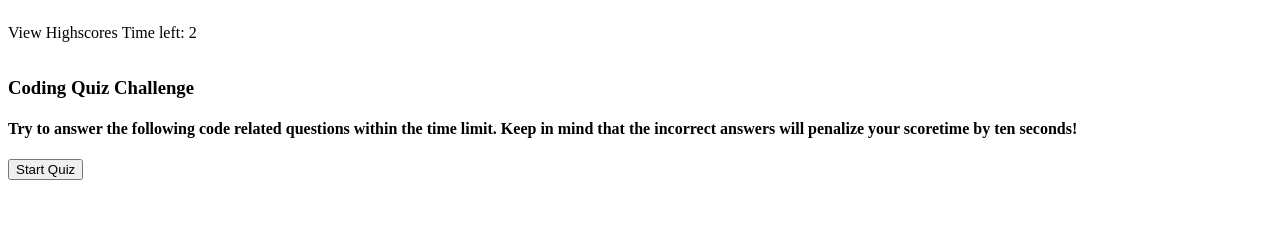
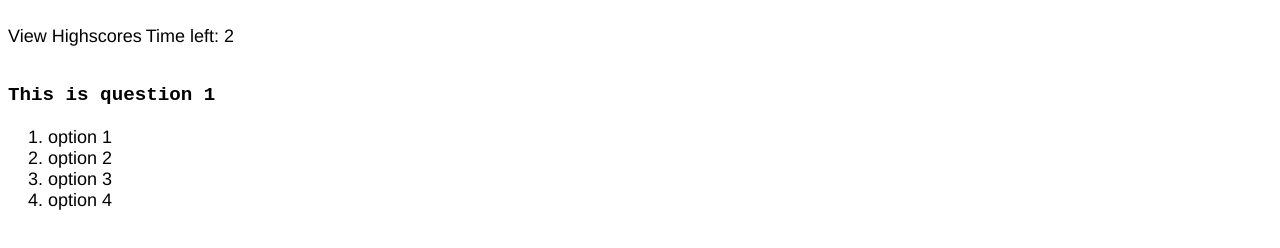
Before and after one commit to vasudevap/CoderQuizzer, a plain HTML site: page index.html in a window 1280 px wide. Both pictures are taken after a click on the button "Start Quiz". Drawn offline with Linux system fonts and the light colour scheme.

Commit message:
new - 1st quiz q populates

```diff
--- a/Assets/css/styles.css
+++ b/Assets/css/styles.css
@@ -1,3 +1,27 @@
 header div {
     display: inline-block;
 }
+
+li {
+    font-family: 'Franklin Gothic Medium', 'Arial Narrow', Arial, sans-serif;
+    font-size: large;
+    color:black
+}
+
+li:hover {
+    background-color: blueviolet;
+    color: antiquewhite;
+    border: 1px;
+}
+
+h3 {
+    font-family: 'Courier New', Courier, monospace;
+    font-size: larger;
+
+}
+
+p {
+    font-family: 'Franklin Gothic Medium', 'Arial Narrow', Arial, sans-serif;
+    font-size: large;
+    color:black
+}
--- a/Assets/js/script.js
+++ b/Assets/js/script.js
@@ -20,10 +20,9 @@ function startQuiz() {
         // Stops execution of action at set interval
         clearInterval(timerInterval);
         // Game over, call function to do scores
-        getScoring();
+        showScores();
     }
 
-    formatScreenForQuiz();
     secondsLeft--;
 
     }, 1000);
@@ -31,7 +30,7 @@ function startQuiz() {
 
 startButtonEl.addEventListener("click", function(event) {
     secondsLeft=3;
-    startQuiz();
+    formatScreenForQuiz();
 })
 
 // Function to create and append colorsplosion image
@@ -45,9 +44,49 @@ function getScoring() {
 }
 
 function formatScreenForQuiz() {
+  var startBtn = document.getElementById("startButton");
+  startBtn.remove();
+  showQuestions();
+  startQuiz();
+}
+
+function showScores() {
+  var mainMessageEl = document.getElementById("mainMessage");
+  var mainSubMessageEl = document.getElementById("mainSubMessage");
+  var optionsListEl = document.getElementById("answerOptions");
+  for(var i=0;i<4;i++) {
+    console.log("removing "+i);
+    optionsListEl.children[0].remove();
+  }
+  mainMessageEl.textContent = "Here is the score";
+  mainSubMessageEl.textContent = "You scored 100% - Congratulations!";
+}
+
+function showQuestions (){
+
+  var questionEl = document.getElementById("mainMessage");
+  var descEl = document.getElementById("mainSubMessage");
+  var optionA = document.createElement("li", "class=");
+  var optionB = document.createElement("li");
+  var optionC = document.createElement("li");
+  var optionD = document.createElement("li");
+  var optionsListEl = document.getElementById("answerOptions");
+  questionEl.textContent = "This is question 1";
+  descEl.textContent = "";
+  optionA.textContent = "option 1";
+  optionsListEl.append(optionA);
+  optionB.textContent = "option 2";
+  optionsListEl.append(optionB);
+  optionC.textContent = "option 3";
+  optionsListEl.append(optionC);
+  optionD.textContent = "option 4";
+  optionsListEl.append(optionD);
+  // document.querySelectorAll("li").setAttribute()
+  // document.body.append(document.createElement("div"));
+
 
 }
-// startQuiz();
+
 function init() {
     mainSubEl.textContent = "Try to answer the following code related questions within the time limit.  Keep in mind that the incorrect answers will penalize your scoretime by ten seconds!";
     startButtonEl.textContent = "Start Quiz";
--- a/index.html
+++ b/index.html
@@ -18,6 +18,7 @@
     <main id="main">
         <h3 id="mainMessage">Coding Quiz Challenge</h3>
         <h4 id="mainSubMessage">Try to answer the following code related questions within the time limit.  Keep in mind that the incorrect answers will penalize your scoretime by ten seconds!</h4>
+        <ol id="answerOptions"></ol>
         <button id="startButton">Start Quiz</button>
     </main>
 
```
